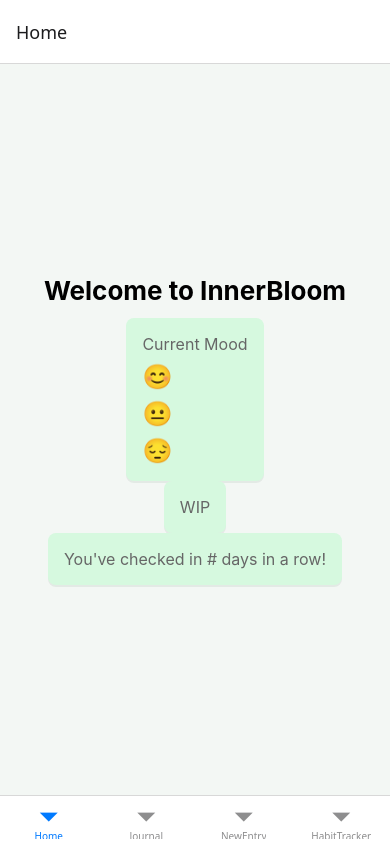
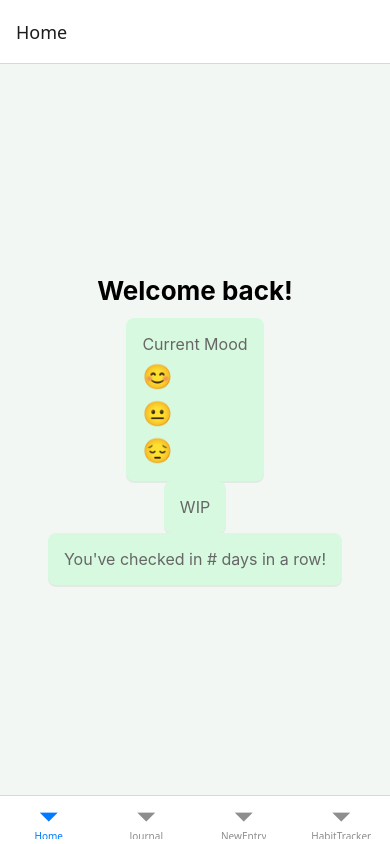
Before and after one commit to mxneo00/InnerBloom-Journal-app, a React Native app in the folder InnerBloom/: screen /Home in a window 390 px wide. Built offline with nearby package versions, Linux system fonts and the light colour scheme.

Commit message:
Make notes of plans for homepage

```diff
--- a/InnerBloom/src/screens/HomeScreen.tsx
+++ b/InnerBloom/src/screens/HomeScreen.tsx
@@ -15,9 +15,11 @@
 
   return (
     <View style={styles.container}>
-      <Text style={styles.title}>Welcome to InnerBloom</Text>
+      {/* Customized welcome message */}
+      <Text style={styles.title}>Welcome back!</Text>
+      {/* Display current date */}
       <View style={styles.card}>
-        {/* Current Mood Display WIP */}
+        {/* Current Mood Display WIP  (Display side by side) */}
         <Text style={styles.text}>Current Mood</Text>
         <Pressable style={styles.buttonContainer} onPress={() => {handleMoodPress}}>
           <Text style={styles.buttonText}>😊</Text>
@@ -34,6 +36,7 @@
         <Text style={styles.text}>WIP</Text>
       </View>
       <View style={styles.card}>
+        {/* Summary of habits or streaks  (Make functional) */}
         <Text style={styles.text}>You've checked in # days in a row!</Text>
       </View>
     </View>
```
